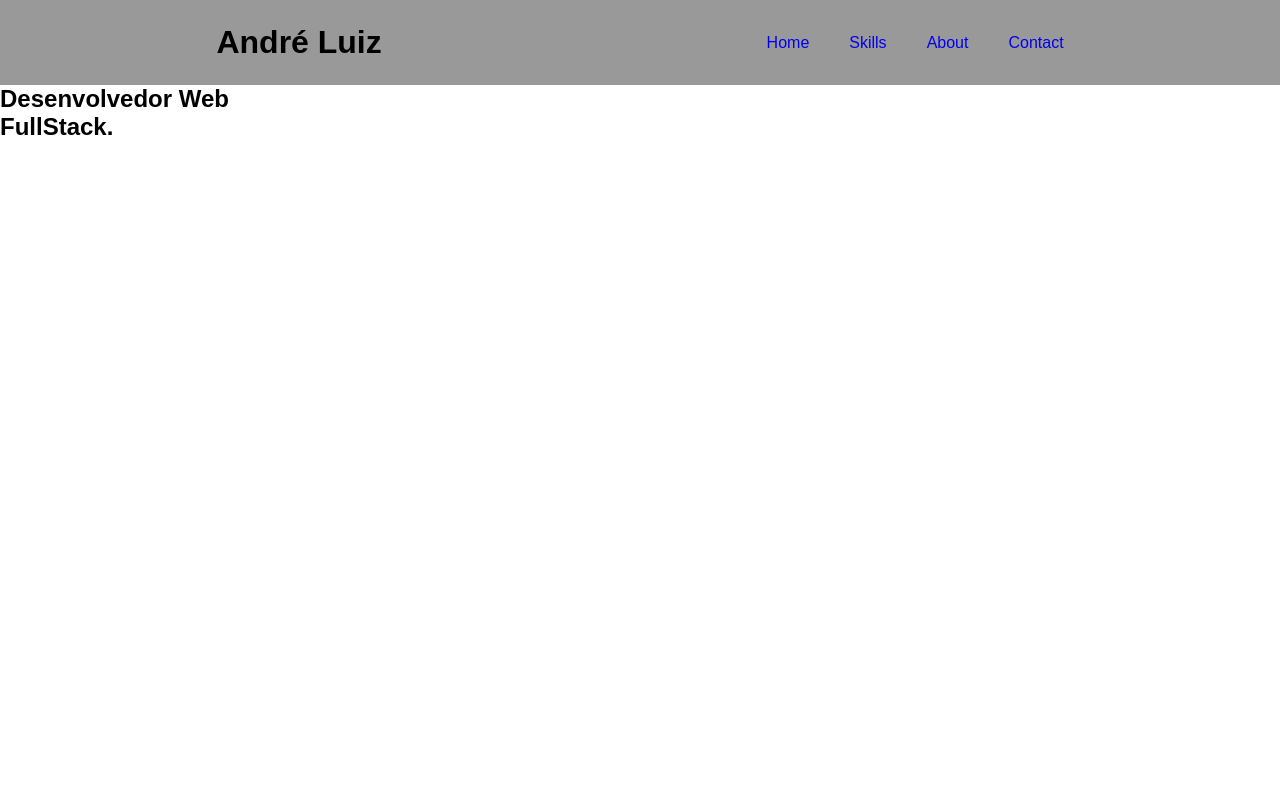
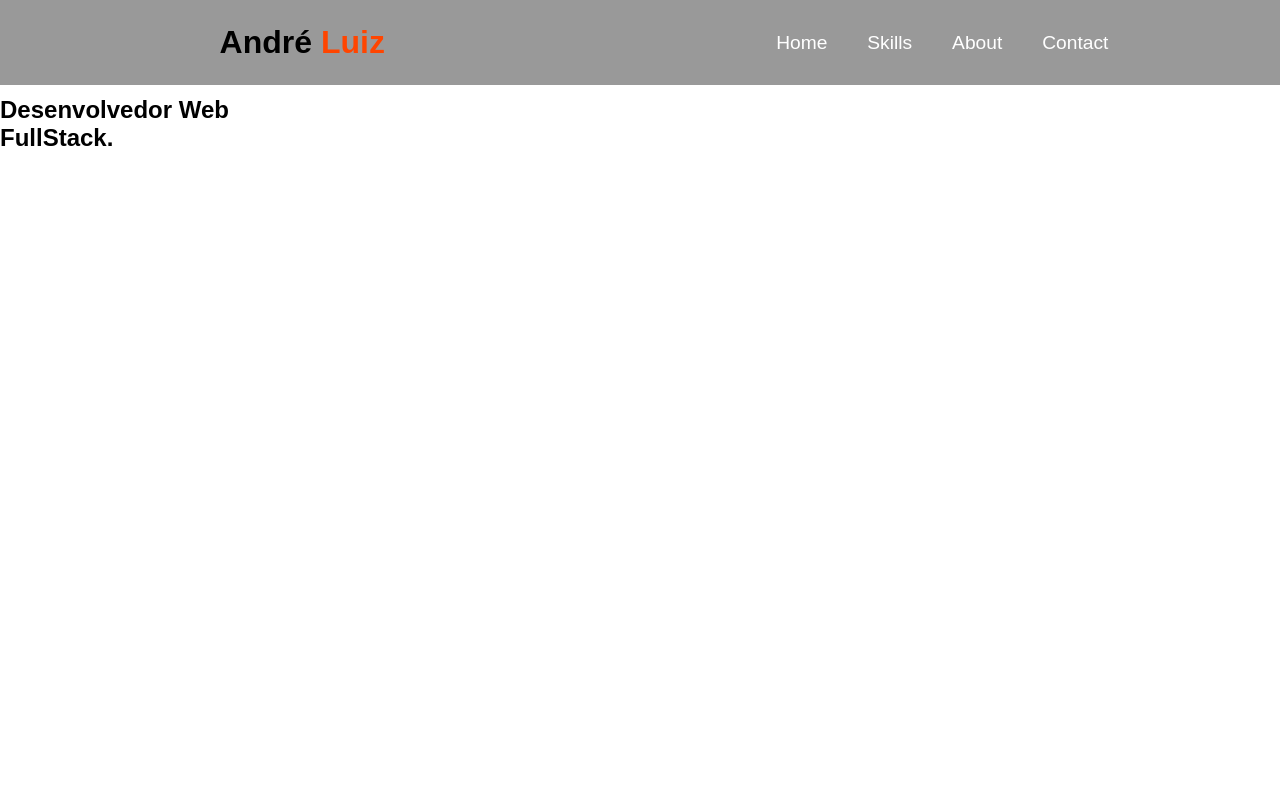
Before and after one commit to andrelcnunes2020/portfolio2022, a plain HTML site: page index.html in a window 1280 px wide. Shown: the top 800 px of the page. Drawn offline with Linux system fonts and the light colour scheme.

Commit message:
termino de desenvolvimentoo basico de html e css do header

```diff
--- a/assets/css/style.css
+++ b/assets/css/style.css
@@ -6,12 +6,20 @@
   list-style: none;
 }
 
+/* START CSS HEADER */
+
 header {
+  width: 100vw;
+  position: fixed;
   display: flex;
   padding: 1.5rem;
   justify-content: space-around;
   align-items: center;
   background-color: rgba(0, 0, 0, 0.4);
+}
+
+header strong {
+  color: orangered;
 }
 
 header h1 {
@@ -23,7 +31,16 @@ nav ul {
   gap: 2.5rem;
 }
 
+.nav-item a {
+  color: #fff;
+  font-size: 1.2rem;
+}
+/* END CSS HEADER */
+
+/* START CSS MAIN */
+
 .container-section {
   width: 100vh;
   height: 100vh;
+  padding-top: 6rem;
 }
--- a/index.html
+++ b/index.html
@@ -12,7 +12,7 @@
 
 <body>
   <header>
-    <h1>André Luiz</h1>
+    <h1>André <strong>Luiz</strong></h1>
     <nav>
       <ul>
         <li class="nav-item"><a href="#home">Home</a></li>
```
